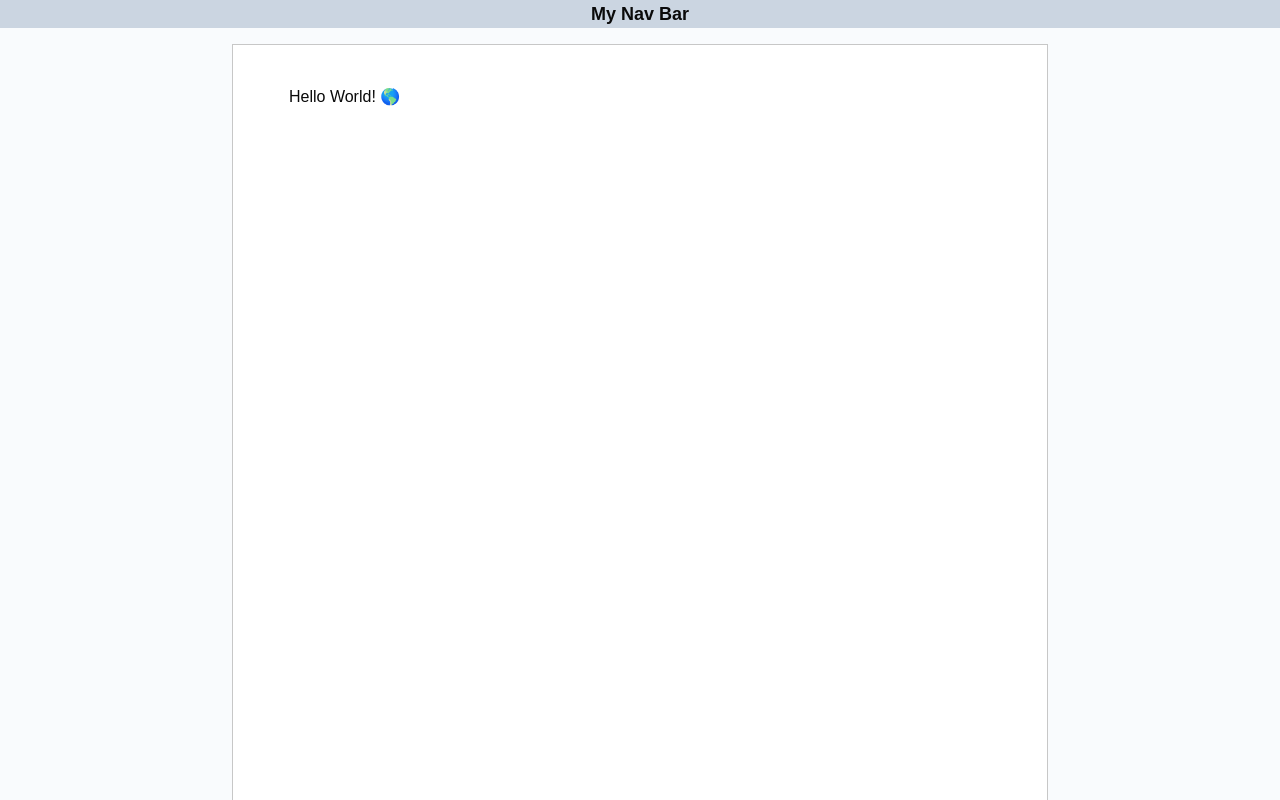
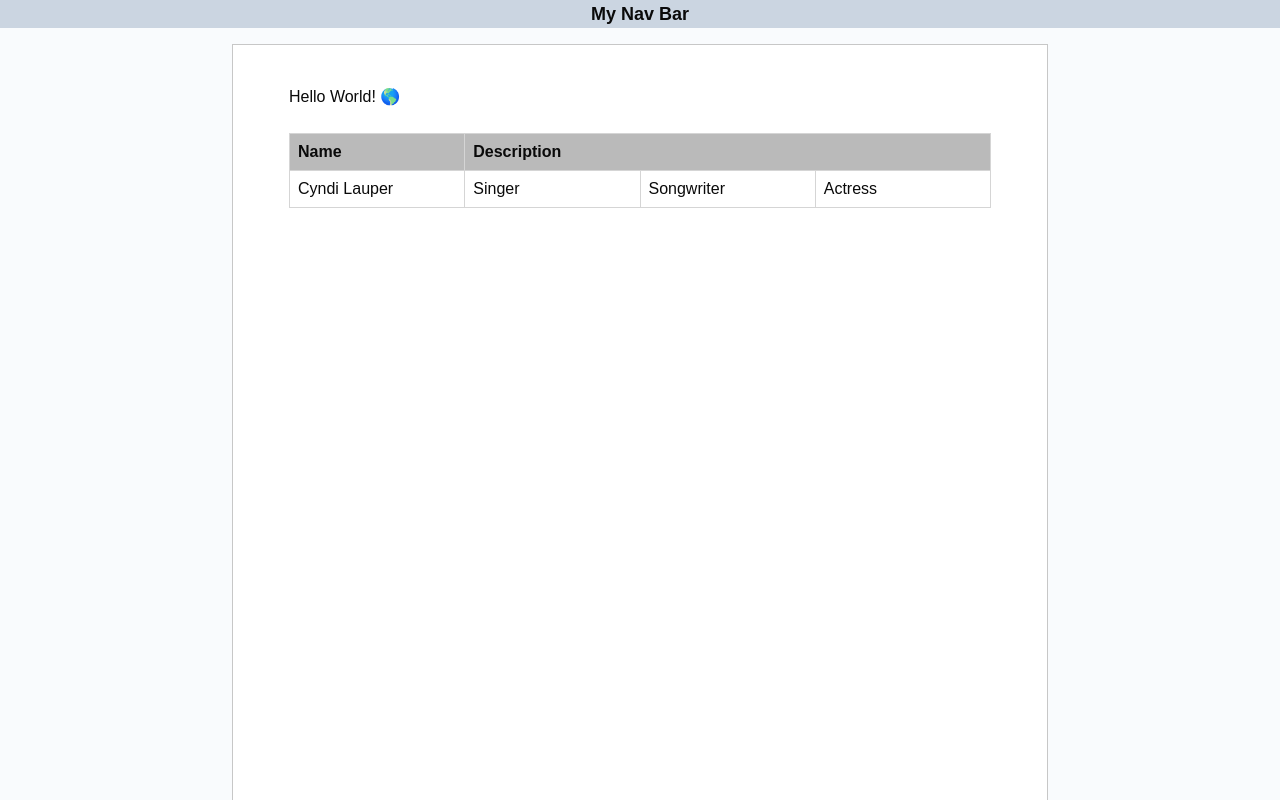
Before and after one commit to Krish-Bhalala/Doogle-Docs, a Next.js app: page /documents/123 in a window 1280 px wide. Shown: the top 800 px of the page. Built offline with nearby package versions, Linux system fonts and the light colour scheme.

Commit message:
Added the basic table styling in the editor

```diff
--- a/src/app/documents/[documentId]/editor.tsx
+++ b/src/app/documents/[documentId]/editor.tsx
@@ -6,6 +6,12 @@ import StarterKit from '@tiptap/starter-kit'
 // For checkboxes
 import TaskItem from '@tiptap/extension-task-item'
 import TaskList from '@tiptap/extension-task-list'
+
+// For tables
+import Table from '@tiptap/extension-table'
+import TableCell from '@tiptap/extension-table-cell'
+import TableHeader from '@tiptap/extension-table-header'
+import TableRow from '@tiptap/extension-table-row'
 
 export const Editor = () => {
     const editor = useEditor({
@@ -22,9 +28,30 @@ export const Editor = () => {
             TaskItem.configure({
                 // allow checkboxes with lists
                 nested: true,
-            })
+            }),
+        Table.configure({
+            resizable: true,
+        }),
+        TableRow,
+        TableHeader,
+        TableCell,
         ],
-        content: '<p>Hello World! 🌎️</p>',
+        content: `<p>Hello World! 🌎️</p>
+        <table>
+          <tbody>
+            <tr>
+              <th>Name</th>
+              <th colspan="3">Description</th>
+            </tr>
+            <tr>
+              <td>Cyndi Lauper</td>
+              <td>Singer</td>
+              <td>Songwriter</td>
+              <td>Actress</td>
+            </tr>
+          </tbody>
+        </table>
+        `,
     })
     return (
         <div className="size-full overflow-x-auto bg-[#F9FBFD] px-4 print:p-0 print:bg-white print:overflow-visible">
--- a/src/app/globals.css
+++ b/src/app/globals.css
@@ -203,4 +203,62 @@ body {
     font-size: 1.1rem;
     font-weight: 570;
   }
+
+  /* Table-specific styling */
+  table {
+    border-collapse: collapse;
+    margin: 0;
+    overflow: hidden;
+    table-layout: fixed;
+    width: 100%;
+
+    td,
+    th {
+      border: 1px solid rgb(213, 213, 213);
+      box-sizing: border-box;
+      min-width: 1em;
+      padding: 6px 8px;
+      position: relative;
+      vertical-align: top;
+
+      > * {
+        margin-bottom: 0;
+      }
+    }
+
+    th {
+      background-color: rgb(186, 186, 186);
+      font-weight: bold;
+      text-align: left;
+    }
+
+    .selectedCell:after {
+      background: var(--gray-2);
+      content: "";
+      left: 0; right: 0; top: 0; bottom: 0;
+      pointer-events: none;
+      position: absolute;
+      z-index: 2;
+    }
+
+    .column-resize-handle {
+      background-color: rgba(128, 0, 128, 0.808);
+      bottom: -2px;
+      pointer-events: none;
+      position: absolute;
+      right: -2px;
+      top: 0;
+      width: 4px;
+    }
+  }
+
+  .tableWrapper {
+    margin: 1.5rem 0;
+    overflow-x: auto;
+  }
+
+  &.resize-cursor {
+    cursor: ew-resize;
+    cursor: col-resize;
+  }
 }
```
